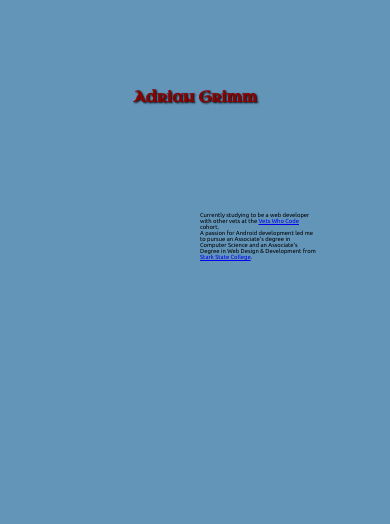
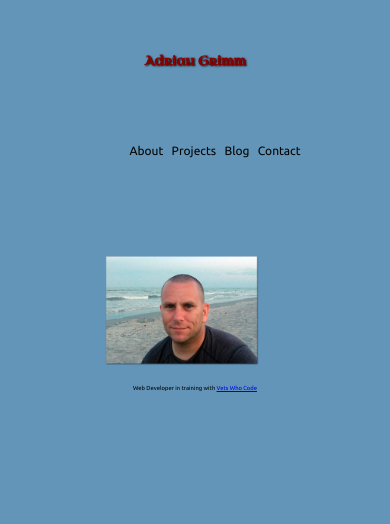
Before and after one commit to usmcamgrimm/portfolio, a plain HTML site: page index.html in a window 390 px wide. Shown: the top 524 px of the page. Drawn offline with Linux system fonts and the light colour scheme; a web font is replaced by a local one.

Commit message:
try again

```diff
--- a/css/style.css
+++ b/css/style.css
@@ -66,15 +66,15 @@ li a {
   box-sizing: border-box;
 }
 body {
-  height: 80vh;
+  height: 90vh;
   background-color: #6395b9;
 }
 .nav {
   grid-area: nav;
   font-family: Ubuntu;
   font-size: 1.5em;
-  justify-self: space-around;
-  align-self: center;
+  justify-items: center;
+  align-items: center;
 }
 .nav ul {
   list-style: none;
@@ -87,6 +87,9 @@ body {
   grid-area: header;
   justify-self: center;
   align-self: center;
+  display: flex;
+  justify-content: center;
+  align-items: flex-end;
 }
 .mainLeft {
   grid-area: mainL;
@@ -106,19 +109,19 @@ body {
 .container {
   display: grid;
   grid-template-columns: repeat(6, 1fr);
-  grid-template-rows: repeat(8, 1fr);
-  grid-gap: 10px 10px;
+  grid-template-rows: repeat(7, 1fr);
+  gap: 10px 10px;
   grid-template-areas:"header header header header header header"
-                       "mainL mainL mainL mainR mainR ."
                        "mainL mainL mainL mainR mainR ."
                        "mainL mainL mainL . . ."
                        "mainL mainL mainL nav nav ."
                        "mainL mainL mainL . . ."
+                       ". . . . . ."
                        "footer footer footer footer footer footer";
 }
 h1 {
   font-family: 'Uncial Antiqua';
-  font-size: 4vw;
+  font-size: 60px;
   color: #870201;
   margin-top: 0;
   text-shadow: 1px 1px  2px #030303;
@@ -131,3 +134,21 @@ p {
   max-width: 85%;
   height: auto;
 }
+@media only screen and (max-width: 767px) {
+  .container {
+    display: grid;
+    grid-template-columns: repeat(4, 1fr);
+    grid-template-rows: repeat(5, 1fr);
+    grid-template-areas: "header header header header"
+                         "nav nav nav nav"
+                         ". mainL mainL ."
+                         "mainR mainR mainR mainR"
+                         "footer footer footer footer";
+  }
+  .nav {
+    font-size: 75%;
+  }
+  h1 {
+    font-size: 80%;
+  }
+}
--- a/index.html
+++ b/index.html
@@ -25,7 +25,7 @@
         </div>
         <div class="mainRight">
             <p>
-                Currently studying to be a web developer with other vets at the <a href="https://vetswhocode.io/">Vets Who Code</a> cohort.<br>A passion for Android development led me to pursue an Associate's degree in Computer Science and an Associate's Degree in Web Design & Development from <a href="https://www.starkstate.edu/">Stark State College</a>.
+                Web Developer in training with <a href="https://vetswhocode.io/">Vets Who Code</a>
             </p>
         </div>
         <div class="nav">
```
